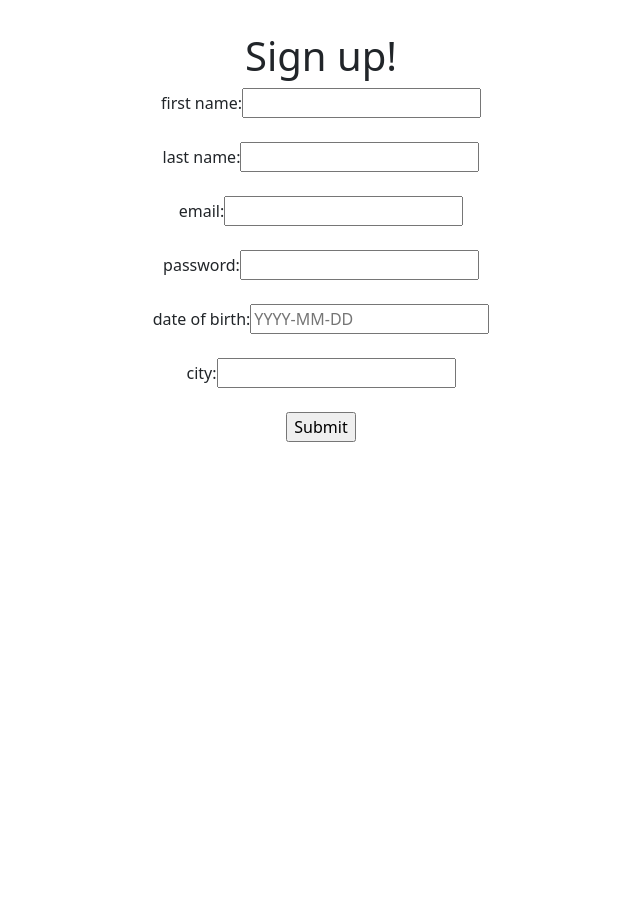
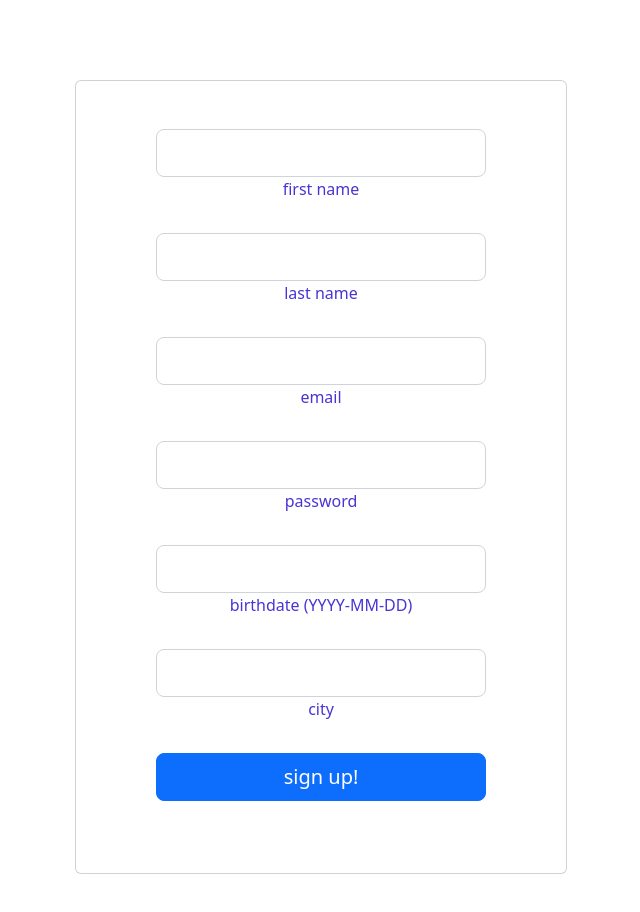
Before and after one commit to lilyyang93/personal-project-dog-social-networking-app, a React (Vite) app in the folder client/: page /signup in a window 1280 px wide. Shown: the top 912 px of the page, without its empty margins (319-959 px from the left). Before the commit the page ends 800 px from the top, so only its background shows below. Built offline with nearby package versions, Linux system fonts and the light colour scheme.

Commit message:
updated design

```diff
--- a/client/src/pages/SignUpPage.jsx
+++ b/client/src/pages/SignUpPage.jsx
@@ -1,6 +1,14 @@
 import axios from 'axios'
 import { Navigate } from 'react-router-dom';
 import { useState } from 'react';
+import {
+    MDBBtn,
+    MDBContainer,
+    MDBCard,
+    MDBCardBody,
+    MDBInput,
+  }
+  from 'mdb-react-ui-kit';
 
 export default function SignUpPage() {
     function getCookie(name) {
@@ -54,16 +62,20 @@ export default function SignUpPage() {
 
     return (
         <div className="SignUpPage">
-        <h1>Sign up!</h1>
-        <form method="post" onSubmit={createUser}>
-            <label for="SignUpFirstname">first name: </label><input id="SignUpFirstname" type="text" /><br/><br/>
-            <label for="SignUpLastname">last name: </label><input id="SignUpLastname" type="text" /><br/><br/>
-            <label for="SignUpUsername">email: </label><input id="SignUpUsername" type="text" /><br/><br/>
-            <label for="SignUpPassword">password: </label><input id="SignUpPassword" type="password" /><br/><br/>
-            <label for="SignUpBirthdate">date of birth: </label><input id="SignUpBirthdate" type="text" placeholder="YYYY-MM-DD" /><br/><br/>
-            <label for="SignUpCity">city: </label><input id="SignUpCity" type="text" /><br/><br/>
-            <input type="submit"></input>
-        </form>
+        <MDBContainer fluid className='d-flex align-items-center justify-content-center bg-image' style={{color: '#4835d4'}}>
+            <div className='mask gradient-custom-3'></div>
+            <MDBCard className='m-5' style={{maxWidth: '600px'}}>
+                <MDBCardBody className='px-5'>
+                <MDBInput wrapperClass='mb-4' label='first name' size='lg' id='SignUpFirstname' type='text'/>
+                <MDBInput wrapperClass='mb-4' label='last name' size='lg' id='SignUpLastname' type='text'/>
+                <MDBInput wrapperClass='mb-4' label='email' size='lg' id='SignUpUsername' type='email'/>
+                <MDBInput wrapperClass='mb-4' label='password' size='lg' id='SignUpPassword' type='password'/>
+                <MDBInput wrapperClass='mb-4' label='birthdate (YYYY-MM-DD)' size='lg' id='SignUpBirthdate' type='text'/>
+                <MDBInput wrapperClass='mb-4' label='city' size='lg' id='SignUpCity' type='text'/>
+                <MDBBtn onClick={createUser} className='mb-4 w-100 gradient-custom-4' size='lg'>sign up!</MDBBtn>
+                </MDBCardBody>
+            </MDBCard>
+        </MDBContainer>
         </div>
     )
 }
```
